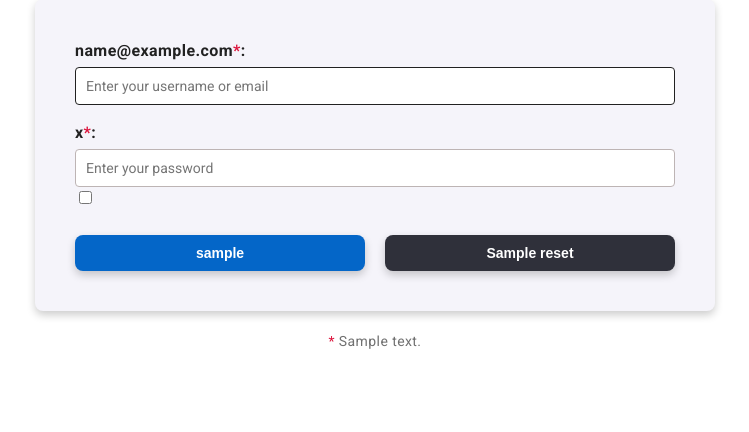
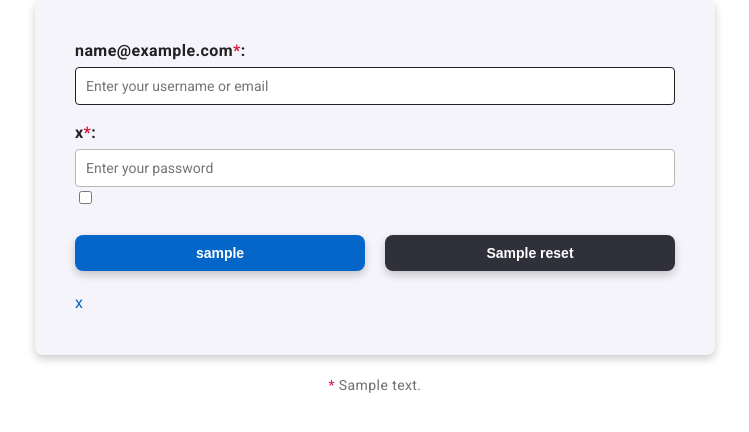
Before and after one commit to alex-nuclearboy/nexus-suite-app, a Django app: template users/templates/users/login.html in a window 1280 px wide. Shown: the part 248-680 px from the top of the page, without its empty margins (265-1014 px from the left). Run offline with Django 5.2, Linux system fonts and the light colour scheme; tables that the repository leaves empty hold one stand-in row (values such as "Sample post"); the template is opened without the code that fills it: values that come from a table or form of the project are taken from there, most other values are stand-ins (such as "Sample title", 1, 10 or a date in 2020).

Commit message:
Add a link to password reset

```diff
--- a/users/static/users/styles.css
+++ b/users/static/users/styles.css
@@ -88,6 +88,19 @@ optgroup label {
 
 .grid button {
     flex: 1;
+}
+
+/* Styling for the password reset link */
+a.forgot {
+    color: var(--color-brand);
+    text-decoration: none;
+    margin-top: 20px;
+    display: inline-block;
+    transition: color 0.3s ease;
+}
+
+a.forgot:hover {
+    color: var(--color-brand-dk);
 }
 
 /* Note text styling at the bottom of the form */
--- a/users/templates/users/login.html
+++ b/users/templates/users/login.html
@@ -47,6 +47,10 @@
             <button type="submit">{{ translations.login }}</button>
             <button type="reset">{{ translations.reset }}</button>
         </div>
+
+        <div>
+            <a href="{% url 'users:password_reset' %}" class="forgot">{{ translations.forgot_password }}</a>
+        </div>
     </form>
 
     <p class="note">
```
